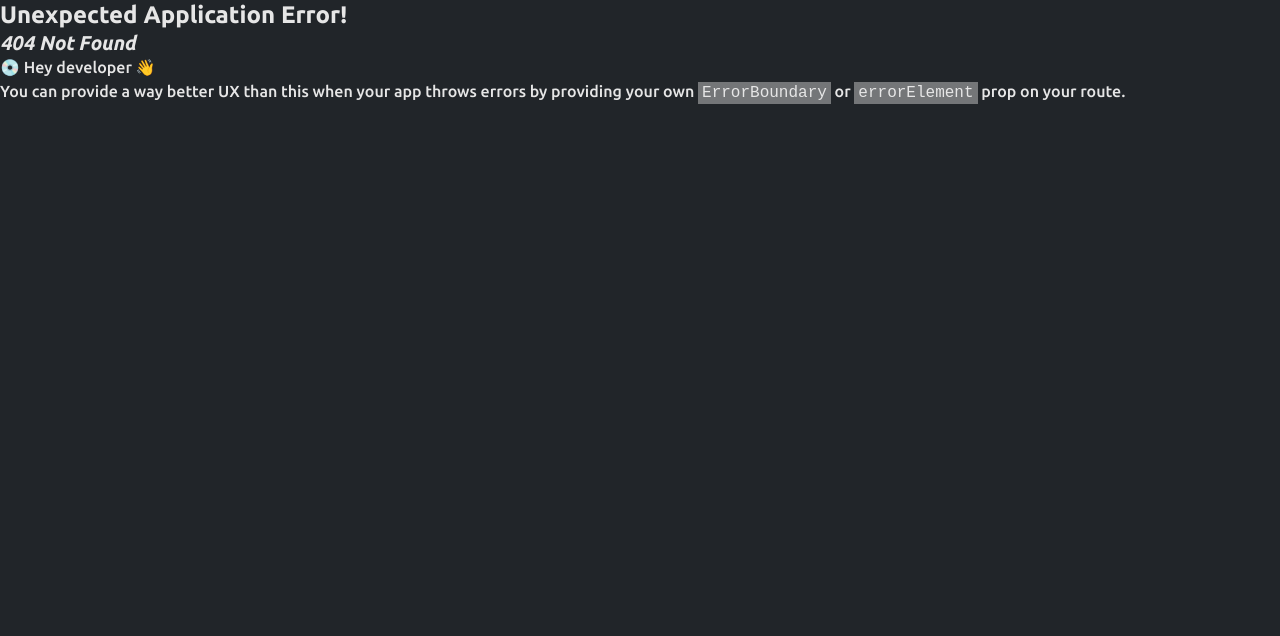
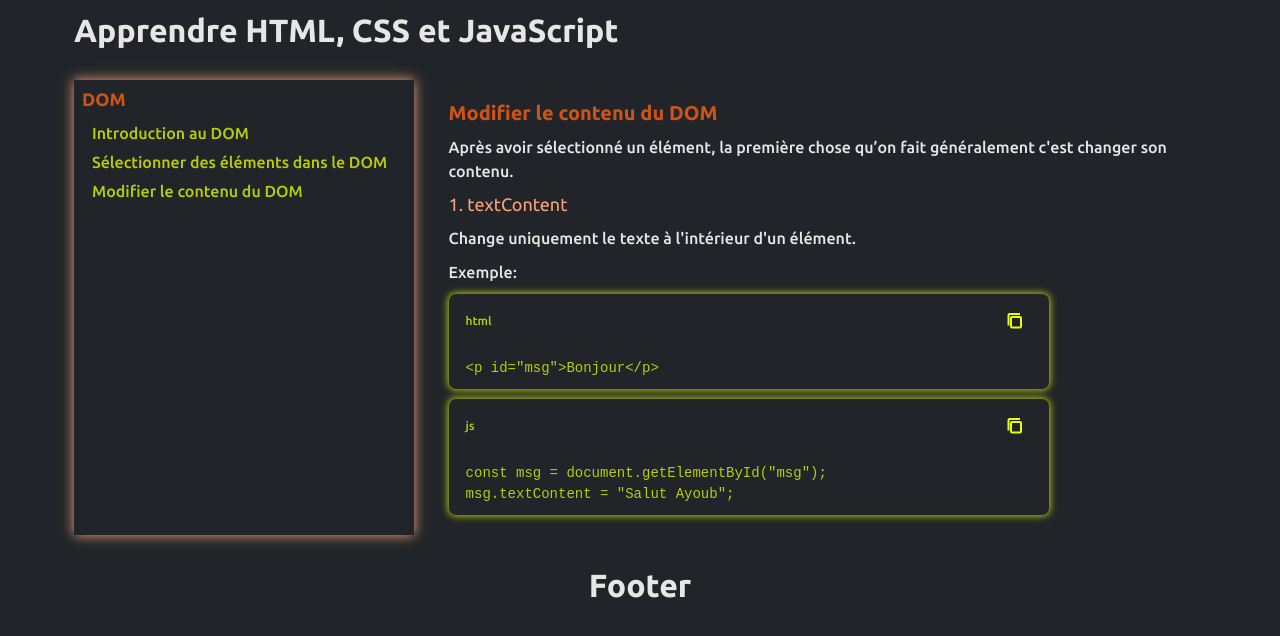
Before and after one commit to Ayo-Oub/learn_js, a React (Vite) app: page /learn_js/modf_conte_dom in a window 1280 px wide. Before the commit this address had no page. Shown: the top 636 px of the page. Built offline with nearby package versions, Linux system fonts and the light colour scheme.

Commit message:
add codes

```diff
--- a/src/App.jsx
+++ b/src/App.jsx
@@ -2,6 +2,7 @@ import { createBrowserRouter, RouterProvider } from "react-router-dom";
 import Home from "./pages/Home";
 import IntroDom from "./pages/contents/IntroDom";
 import SelectEleDom from "./pages/contents/SelectEleDom";
+import ModfConteDom from "./pages/contents/ModfConteDom";
 
 function App() {
   const router = createBrowserRouter(
@@ -12,6 +13,7 @@ function App() {
         children: [
           { path: "intro_dom", index: true, element: <IntroDom /> },
           { path: "select_element_in_the_dom", element: <SelectEleDom /> },
+          { path: "modf_conte_dom", element: <ModfConteDom /> },
         ],
       },
     ],
--- a/src/components/Sidebar.jsx
+++ b/src/components/Sidebar.jsx
@@ -21,6 +21,14 @@ export default function Sidebar() {
             Sélectionner des éléments dans le DOM
           </Link>
         </li>
+        <li>
+          <Link
+            to="modf_conte_dom"
+            className="link"
+          >
+            Modifier le contenu du DOM
+          </Link>
+        </li>
       </ul>
     </div>
   );
--- a/src/data/dom.js
+++ b/src/data/dom.js
@@ -30,4 +30,14 @@ console.log(items); // collection
 `,
   `const firstItem = document.querySelector(".item");
 `,
+  `const allItems = document.querySelectorAll(".item");
+allItems.forEach(el => console.log(el));
+`,
 ];
+export const codes_modf_conte_dom = [
+  `<p id="msg">Bonjour</p>
+`,
+  `const msg = document.getElementById("msg");
+msg.textContent = "Salut Ayoub";
+`,
+];
--- /dev/null
+++ b/src/pages/contents/ModfConteDom.jsx
@@ -0,0 +1,22 @@
+import CodeContainer from "../../components/UI/CodeContainer";
+import { codes_modf_conte_dom } from "../../data/dom";
+
+import "./styling_cours.css";
+
+function ModfConteDom() {
+  return <div className="content-container">
+       <h3 className="title">Modifier le contenu du DOM</h3>
+       <p>
+            Après avoir sélectionné un élément, la première chose qu’on fait généralement c'est changer son contenu.
+       </p>
+       <h4 className="sub-title">1. textContent</h4>
+           <p>
+                Change uniquement le texte à l'intérieur d'un élément.
+       </p>
+           <p>Exemple:</p>
+       <CodeContainer content={codes_modf_conte_dom[0]} language="html"/>
+       <CodeContainer content={codes_modf_conte_dom[1]}/>
+  </div>;
+}
+
+export default ModfConteDom;
--- a/src/pages/contents/SelectEleDom.jsx
+++ b/src/pages/contents/SelectEleDom.jsx
@@ -61,6 +61,13 @@ export default function SelectEleDom() {
       <p>Retourne un seul élément.</p>
       <h4 className="sub-title">4. querySelectorAll() (Méthode moderne)</h4>
       <p>Sélectionne tous les éléments qui correspondent au sélecteur CSS</p>
+      <p>Retourne une NodeList (proche d'un tableau).</p>
+      <CodeContainer content={codes_select_Ele_dom[7]} />
+      <p>Note important : <span>HTMLCollection ≠ NodeList</span> </p>
+      <ul>
+        <li>HTMLCollection est une collection dynamique (mise à jour automatique)</li>
+        <li>NodeList est une collection statique (ne se met pas à jour)</li>
+      </ul>
     </div>
   );
 }
```
